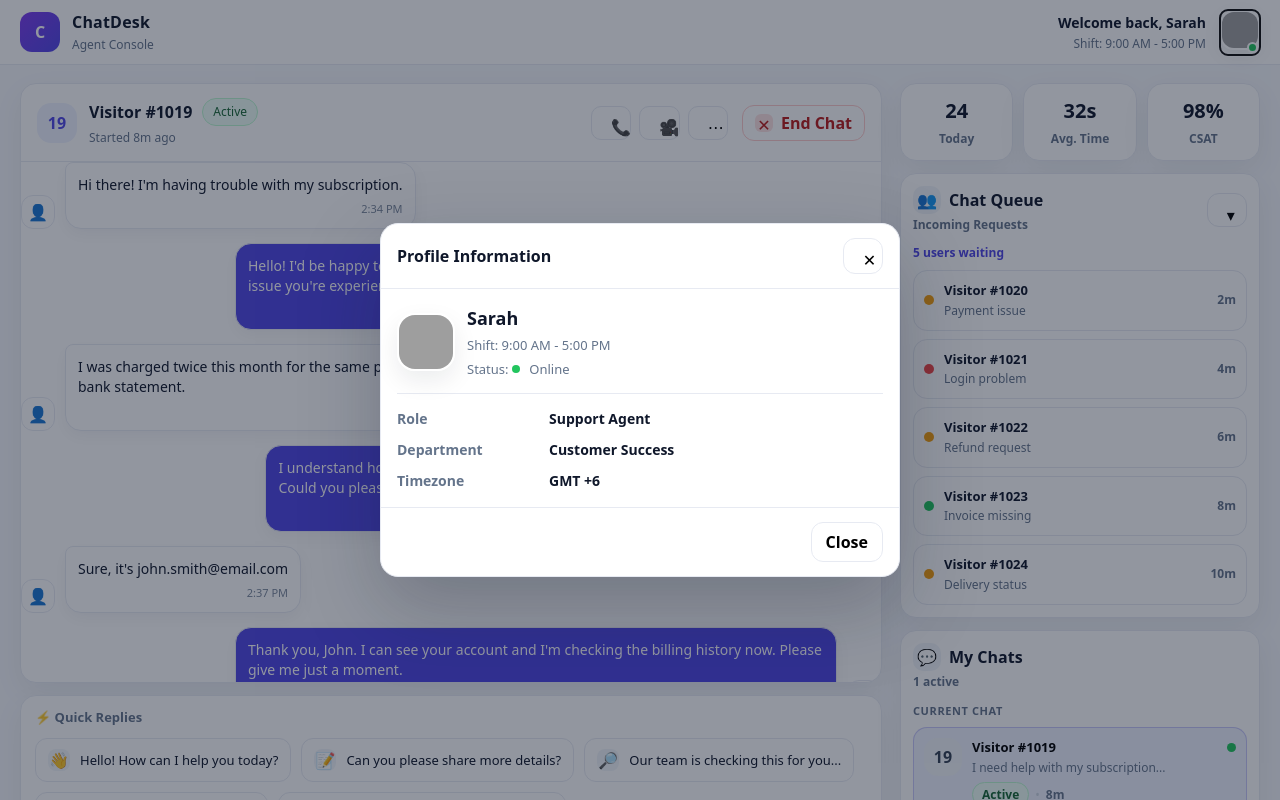
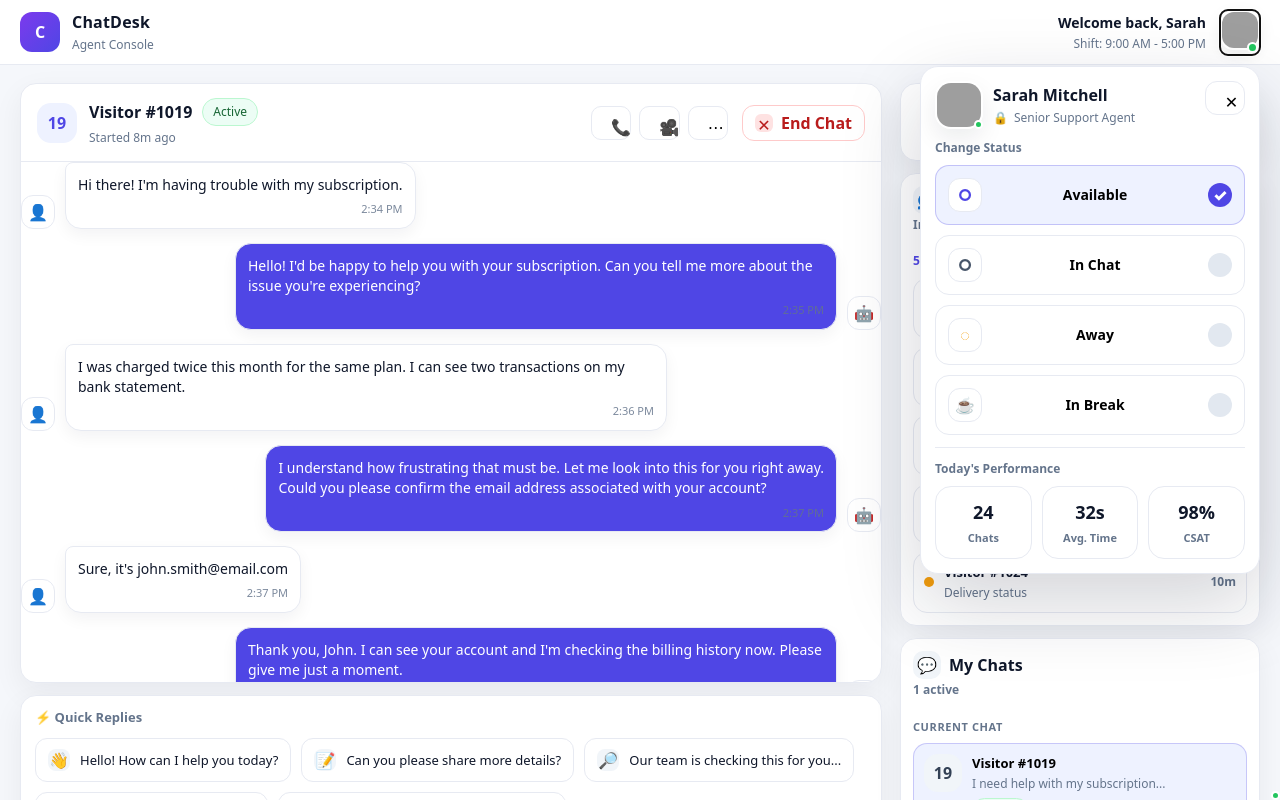
Before and after one commit to FardinUbaid/Admin-chat, a React (Vite) app: page / in a window 1280 px wide. Both pictures are taken after a click on the button 1240 px from the left and 32 px from the top of the page. Shown: the top 800 px of the page. Built offline with nearby package versions, Linux system fonts and the light colour scheme; grey boxes are pictures that could not be loaded.

Commit message:
Feature - Main Chat-Agent Done

```diff
--- a/src/App.jsx
+++ b/src/App.jsx
@@ -6,17 +6,15 @@ import ChatWindow from "./components/ChatWindow/ChatWindow.jsx";
 import ChatQueue from "./components/ChatQueue/ChatQueue.jsx";
 import QuickReplies from "./components/QuickReplies/QuickReplies.jsx";
 import FooterInput from "./components/FooterInput/FooterInput.jsx";
-import ProfileModal from "./components/ProfileModal/ProfileModal.jsx";
-
 
 export default function App() {
-  const [isProfileOpen, setIsProfileOpen] = useState(false);
   const [activeChatId, setActiveChatId] = useState("1019");
   const [draft, setDraft] = useState("");
 
   const agent = useMemo(
     () => ({
-      name: "Sarah",
+      name: "Sarah Mitchell",
+      role: "Senior Support Agent",
       shift: "9:00 AM - 5:00 PM",
       status: "online",
       avatarUrl:
@@ -116,18 +114,16 @@ export default function App() {
   const handlePickQuickReply = (text) => setDraft(text);
 
   const handleSend = () => {
-    // static UI: just clears input
     setDraft("");
   };
 
   const handleEndChat = () => {
-    // static UI: just alert
     alert("End Chat clicked (static UI).");
   };
 
   return (
     <div className="appRoot">
-      <Header agent={agent} onOpenProfile={() => setIsProfileOpen(true)} />
+      <Header agent={agent} stats={stats} />
 
       <main className="layout">
         <section className="leftPane">
@@ -146,8 +142,6 @@ export default function App() {
           />
         </aside>
       </main>
-
-      <ProfileModal open={isProfileOpen} agent={agent} onClose={() => setIsProfileOpen(false)} />
     </div>
   );
 }
--- a/src/components/ChatQueue/ChatQueue.Jsx
+++ b/src/components/ChatQueue/ChatQueue.Jsx
@@ -1,6 +1,9 @@
+import { useState } from "react";
 import "./ChatQueue.css";
 
 export default function ChatQueue({ stats, incoming, chats, activeChatId, onSelectChat }) {
+  const [isQueueOpen, setIsQueueOpen] = useState(true);
+
   return (
     <div className="sideWrap">
       <div className="statsRow">
@@ -15,11 +18,19 @@ export default function ChatQueue({ stats, incoming, chats, activeChatId, onSele
             <span className="sideIcon">👥</span> Chat Queue
           </div>
           <div className="sideCardSub">Incoming Requests</div>
-          <button className="collapseBtn" aria-label="Collapse">▾</button>
+
+          <button
+            className={`collapseBtn ${isQueueOpen ? "collapseBtn--open" : ""}`}
+            aria-label="Toggle queue"
+            onClick={() => setIsQueueOpen((v) => !v)}
+          >
+            ▾
+          </button>
         </div>
 
         <div className="queueMeta">{incoming.length} users waiting</div>
 
+        {isQueueOpen && (
           <div className="queueList">
             {incoming.map((q) => (
               <div key={q.id} className="queueItem">
@@ -34,6 +45,7 @@ export default function ChatQueue({ stats, incoming, chats, activeChatId, onSele
               </div>
             ))}
           </div>
+        )}
       </div>
 
       <div className="sideCard">
--- a/src/components/ChatQueue/ChatQueue.css
+++ b/src/components/ChatQueue/ChatQueue.css
@@ -46,6 +46,7 @@
   column-gap: 10px;
   row-gap: 2px;
   align-items: center;
+  padding-bottom: 8px;
 }
 
 .sideCardTitle {
@@ -80,10 +81,15 @@
   border: 1px solid var(--line);
   background: #fff;
   cursor: pointer;
+  transition: transform 0.15s ease;
 }
 
 .collapseBtn:hover {
   background: #f8fafc;
+}
+
+.collapseBtn--open {
+  transform: rotate(180deg);
 }
 
 .queueMeta {
--- a/src/components/Header/Header.css
+++ b/src/components/Header/Header.css
@@ -1,6 +1,9 @@
 .topbar {
   background: var(--card);
   border-bottom: 1px solid var(--line);
+  position: sticky;
+  top: 0;
+  z-index: 60;
 }
 
 .topbar__inner {
@@ -44,6 +47,7 @@
   display: flex;
   align-items: center;
   gap: 14px;
+  position: relative; /* ✅ anchor for profile popup */
 }
 
 .agentMeta {
--- a/src/components/Header/Header.jsx
+++ b/src/components/Header/Header.jsx
@@ -1,6 +1,32 @@
+import { useEffect, useRef, useState } from "react";
 import "./Header.css";
+import ProfileModal from "../ProfileModal/ProfileModal.jsx";
 
-export default function Header({ agent, onOpenProfile }) {
+export default function Header({ agent, stats }) {
+  const [openProfile, setOpenProfile] = useState(false);
+  const anchorRef = useRef(null);
+
+  // close on outside click
+  useEffect(() => {
+    const handler = (e) => {
+      if (!openProfile) return;
+      if (!anchorRef.current) return;
+      if (anchorRef.current.contains(e.target)) return;
+      setOpenProfile(false);
+    };
+    document.addEventListener("mousedown", handler);
+    return () => document.removeEventListener("mousedown", handler);
+  }, [openProfile]);
+
+  // close on ESC
+  useEffect(() => {
+    const onKey = (e) => {
+      if (e.key === "Escape") setOpenProfile(false);
+    };
+    document.addEventListener("keydown", onKey);
+    return () => document.removeEventListener("keydown", onKey);
+  }, []);
+
   return (
     <header className="topbar">
       <div className="topbar__inner">
@@ -12,16 +38,27 @@ export default function Header({ agent, onOpenProfile }) {
           </div>
         </div>
 
-        <div className="topbar__right">
+        <div className="topbar__right" ref={anchorRef}>
           <div className="agentMeta">
-            <div className="agentMeta__welcome">Welcome back, {agent.name}</div>
+            <div className="agentMeta__welcome">Welcome back, {agent.name.split(" ")[0]}</div>
             <div className="agentMeta__shift">Shift: {agent.shift}</div>
           </div>
 
-          <button className="agentAvatarBtn" onClick={onOpenProfile} aria-label="Open profile">
+          <button
+            className="agentAvatarBtn"
+            onClick={() => setOpenProfile((v) => !v)}
+            aria-label="Open profile"
+          >
             <img className="agentAvatar" src={agent.avatarUrl} alt={`${agent.name} avatar`} />
             <span className={`presence ${agent.status === "online" ? "presence--on" : ""}`} />
           </button>
+
+          <ProfileModal
+            open={openProfile}
+            agent={agent}
+            stats={stats}
+            onClose={() => setOpenProfile(false)}
+          />
         </div>
       </div>
     </header>
--- a/src/components/ProfileModal/ProfileModal.css
+++ b/src/components/ProfileModal/ProfileModal.css
@@ -1,130 +1,195 @@
-.modalBackdrop {
-  position: fixed;
-  inset: 0;
-  background: rgba(15, 23, 42, 0.45);
-  display: grid;
-  place-items: center;
-  padding: 20px;
-  z-index: 50;
+.profilePopover {
+  position: absolute;
+  top: 56px;         /* under header avatar */
+  right: 0;
+  width: 340px;
+  background: var(--card);
+  border: 1px solid var(--line);
+  border-radius: 18px;
+  box-shadow: 0 30px 80px rgba(15, 23, 42, 0.18);
+  padding: 14px;
+  z-index: 80;
 }
 
-.modalCard {
-  width: min(520px, 100%);
-  background: var(--card);
-  border-radius: 18px;
-  border: 1px solid var(--line);
-  box-shadow: 0 30px 80px rgba(15, 23, 42, 0.25);
-  overflow: hidden;
+.profileTop {
+  display: flex;
+  align-items: flex-start;
+  justify-content: space-between;
+  gap: 10px;
+  margin-bottom: 10px;
 }
 
-.modalTop {
-  padding: 14px 16px;
-  border-bottom: 1px solid var(--line);
+.profileTopLeft {
+  display: flex;
+  gap: 10px;
+  align-items: center;
+}
+
+.avatarWrap {
+  position: relative;
+  width: 48px;
+  height: 48px;
+}
+
+.profileAvatar {
+  width: 48px;
+  height: 48px;
+  border-radius: 16px;
+  object-fit: cover;
+  border: 2px solid #fff;
+  box-shadow: 0 10px 24px rgba(15, 23, 42, 0.08);
+}
+
+.onlineDot {
+  position: absolute;
+  right: 0px;
+  bottom: 0px;
+  width: 12px;
+  height: 12px;
+  border-radius: 999px;
+  border: 2px solid #fff;
+  background: var(--success);
+}
+
+.profileName {
+  font-weight: 900;
+  font-size: 16px;
+}
+
+.profileRole {
+  margin-top: 2px;
+  font-size: 12px;
+  color: var(--muted);
   display: flex;
   align-items: center;
-  justify-content: space-between;
+  gap: 6px;
 }
 
-.modalTitle {
-  font-weight: 900;
+.lock {
+  font-size: 12px;
 }
 
-.closeBtn {
-  width: 36px;
-  height: 36px;
+.profileClose {
+  width: 34px;
+  height: 34px;
   border-radius: 12px;
   border: 1px solid var(--line);
   background: #fff;
   cursor: pointer;
 }
 
-.closeBtn:hover {
+.profileClose:hover {
   background: #f8fafc;
 }
 
-.modalBody {
-  padding: 16px;
-}
-
-.profileRow {
-  display: flex;
-  gap: 12px;
-  align-items: center;
-}
-
-.profileAvatar {
-  width: 58px;
-  height: 58px;
-  border-radius: 18px;
-  object-fit: cover;
-  border: 2px solid #fff;
-  box-shadow: 0 10px 24px rgba(15, 23, 42, 0.08);
-}
-
-.profileName {
+.profileSectionTitle {
+  margin-top: 10px;
+  margin-bottom: 8px;
+  font-size: 12px;
   font-weight: 900;
-  font-size: 18px;
-}
-
-.profileSub {
-  margin-top: 4px;
-  font-size: 13px;
   color: var(--muted);
 }
 
-.dot {
-  display: inline-block;
-  width: 8px;
-  height: 8px;
-  border-radius: 999px;
-  margin: 0 6px 1px 0;
-  background: #cbd5e1;
+.statusList {
+  display: flex;
+  flex-direction: column;
+  gap: 10px;
 }
 
-.dot--on {
-  background: var(--success);
+.statusItem {
+  width: 100%;
+  border: 1px solid var(--line);
+  background: #fff;
+  border-radius: 14px;
+  padding: 12px;
+  display: flex;
+  align-items: center;
+  gap: 10px;
+  cursor: pointer;
+}
+
+.statusItem:hover {
+  background: #f8fafc;
+}
+
+.statusItem--active {
+  background: #eef2ff;
+  border-color: rgba(79, 70, 229, 0.28);
+}
+
+.statusIcon {
+  width: 34px;
+  height: 34px;
+  border-radius: 12px;
+  border: 1px solid var(--line);
+  display: grid;
+  place-items: center;
+  font-weight: 900;
+  background: #fff;
+}
+
+.statusIcon--blue {
+  color: var(--primary);
+}
+
+.statusIcon--orange {
+  color: #f59e0b;
+}
+
+.statusIcon--muted {
+  color: #475569;
+}
+
+.statusLabel {
+  flex: 1;
+  font-weight: 800;
+  font-size: 14px;
+}
+
+.statusCheck {
+  width: 24px;
+  height: 24px;
+  border-radius: 999px;
+  display: grid;
+  place-items: center;
+  background: var(--primary);
+  color: #fff;
+  font-weight: 900;
+}
+
+.statusCheck--empty {
+  background: #e2e8f0;
+  color: transparent;
 }
 
 .divider {
   height: 1px;
   background: var(--line);
-  margin: 14px 0;
+  margin: 12px 0;
 }
 
-.kv {
+.perfGrid {
   display: grid;
-  grid-template-columns: 140px 1fr;
-  gap: 10px 12px;
-  font-size: 14px;
+  grid-template-columns: repeat(3, 1fr);
+  gap: 10px;
 }
 
-.k {
-  color: var(--muted);
-  font-weight: 700;
+.perfCard {
+  border: 1px solid var(--line);
+  background: #fff;
+  border-radius: 16px;
+  padding: 12px;
+  text-align: center;
 }
 
-.v {
-  color: var(--text);
-  font-weight: 700;
+.perfValue {
+  font-size: 18px;
+  font-weight: 900;
 }
 
-.modalBottom {
-  padding: 14px 16px;
-  border-top: 1px solid var(--line);
-  display: flex;
-  justify-content: flex-end;
-}
-
-.secondaryBtn {
-  height: 40px;
-  padding: 0 14px;
-  border-radius: 12px;
-  border: 1px solid var(--line);
-  background: #fff;
-  cursor: pointer;
+.perfLabel {
+  margin-top: 4px;
+  font-size: 11px;
+  color: var(--muted);
   font-weight: 800;
 }
-
-.secondaryBtn:hover {
-  background: #f8fafc;
-}
--- a/src/components/ProfileModal/ProfileModal.jsx
+++ b/src/components/ProfileModal/ProfileModal.jsx
@@ -1,44 +1,75 @@
+import { useMemo, useState } from "react";
 import "./ProfileModal.css";
 
-export default function ProfileModal({ open, onClose, agent }) {
+export default function ProfileModal({ open, onClose, agent, stats }) {
+  const [status, setStatus] = useState("available");
+
+  const statusItems = useMemo(
+    () => [
+      { key: "available", label: "Available", icon: "○", accent: "blue" },
+      { key: "in_chat", label: "In Chat", icon: "○", accent: "muted" },
+      { key: "away", label: "Away", icon: "◌", accent: "orange" },
+      { key: "break", label: "In Break", icon: "☕", accent: "muted" },
+    ],
+    []
+  );
+
   if (!open) return null;
 
   return (
-    <div className="modalBackdrop" onClick={onClose} role="dialog" aria-modal="true">
-      <div className="modalCard" onClick={(e) => e.stopPropagation()}>
-        <div className="modalTop">
-          <div className="modalTitle">Profile Information</div>
-          <button className="closeBtn" onClick={onClose} aria-label="Close">✕</button>
+    <div className="profilePopover" role="dialog" aria-modal="false">
+      <div className="profileTop">
+        <div className="profileTopLeft">
+          <div className="avatarWrap">
+            <img className="profileAvatar" src={agent.avatarUrl} alt="Agent" />
+            <span className="onlineDot" />
           </div>
 
-        <div className="modalBody">
-          <div className="profileRow">
-            <img className="profileAvatar" src={agent.avatarUrl} alt="Agent avatar" />
           <div>
             <div className="profileName">{agent.name}</div>
-              <div className="profileSub">Shift: {agent.shift}</div>
-              <div className="profileSub">
-                Status: <span className="dot dot--on" /> Online
+            <div className="profileRole">
+              <span className="lock">🔒</span> {agent.role || "Support Agent"}
             </div>
           </div>
         </div>
 
+        <button className="profileClose" onClick={onClose} aria-label="Close">
+          ✕
+        </button>
+      </div>
+
+      <div className="profileSectionTitle">Change Status</div>
+
+      <div className="statusList">
+        {statusItems.map((s) => (
+          <button
+            key={s.key}
+            className={`statusItem ${status === s.key ? "statusItem--active" : ""}`}
+            onClick={() => setStatus(s.key)}
+          >
+            <div className={`statusIcon statusIcon--${s.accent}`}>{s.icon}</div>
+            <div className="statusLabel">{s.label}</div>
+            {status === s.key ? <div className="statusCheck">✓</div> : <div className="statusCheck statusCheck--empty" />}
+          </button>
+        ))}
+      </div>
+
       <div className="divider" />
 
-          <div className="kv">
-            <div className="k">Role</div>
-            <div className="v">Support Agent</div>
+      <div className="profileSectionTitle">Today's Performance</div>
 
-            <div className="k">Department</div>
-            <div className="v">Customer Success</div>
-
-            <div className="k">Timezone</div>
-            <div className="v">GMT +6</div>
+      <div className="perfGrid">
+        <div className="perfCard">
+          <div className="perfValue">{stats?.today ?? 24}</div>
+          <div className="perfLabel">Chats</div>
         </div>
+        <div className="perfCard">
+          <div className="perfValue">{stats?.avgTime ?? "32s"}</div>
+          <div className="perfLabel">Avg. Time</div>
         </div>
-
-        <div className="modalBottom">
-          <button className="secondaryBtn" onClick={onClose}>Close</button>
+        <div className="perfCard">
+          <div className="perfValue">{stats?.csat ?? "98%"}</div>
+          <div className="perfLabel">CSAT</div>
         </div>
       </div>
     </div>
```
Lines whose indentation alone changed are shown as unchanged.
